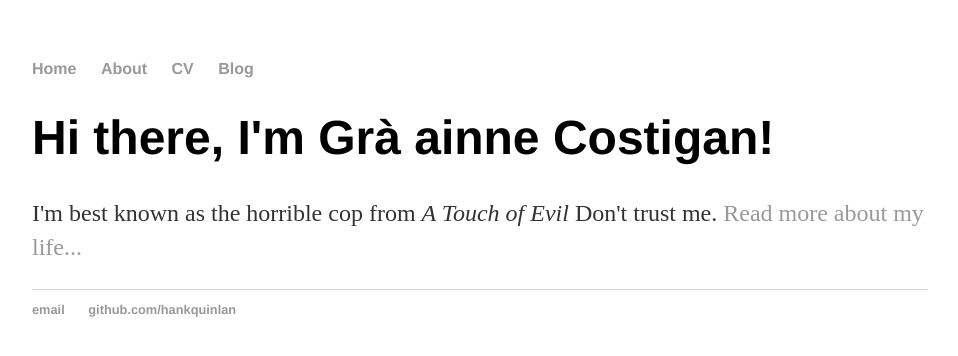
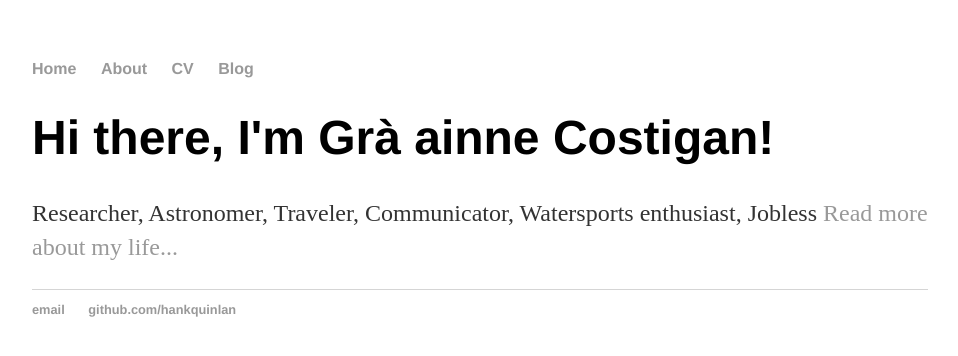
Before and after one commit to twotonnetess/twotonnetess.github.io, a Jekyll site: the page built from index.html, in a window 1280 px wide. Shown: the top 356 px of the page, without its empty margins (160-1118 px from the left). Built offline with Jekyll 4.4.1, drawn with Linux system fonts in a browser that asks for light colours.

Commit message:
Update index.html

```diff
--- a/index.html
+++ b/index.html
@@ -4,5 +4,6 @@ title: Hank Quinlan, Horrible Cop
 ---
 <div class="blurb">
 	<h1>Hi there, I'm Gr&agrave ainne Costigan!</h1>
-	<p>I'm best known as the horrible cop from <em>A Touch of Evil</em> Don't trust me. <a href="/about">Read more about my life...</a></p>
+	<p>Researcher, Astronomer, Traveler, Communicator, Watersports enthusiast, Jobless
+		<a href="/about">Read more about my life...</a></p>
 </div><!-- /.blurb -->
```
